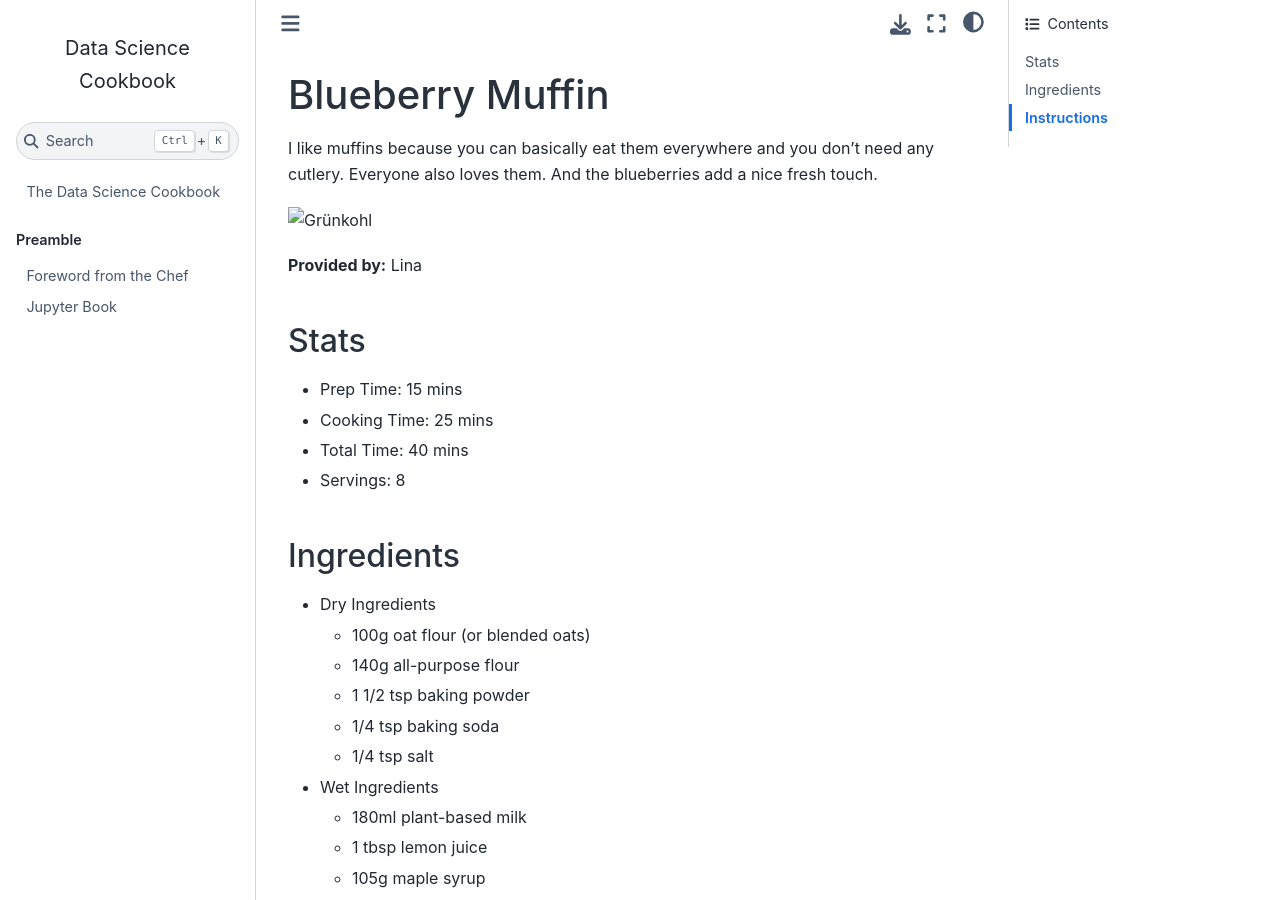
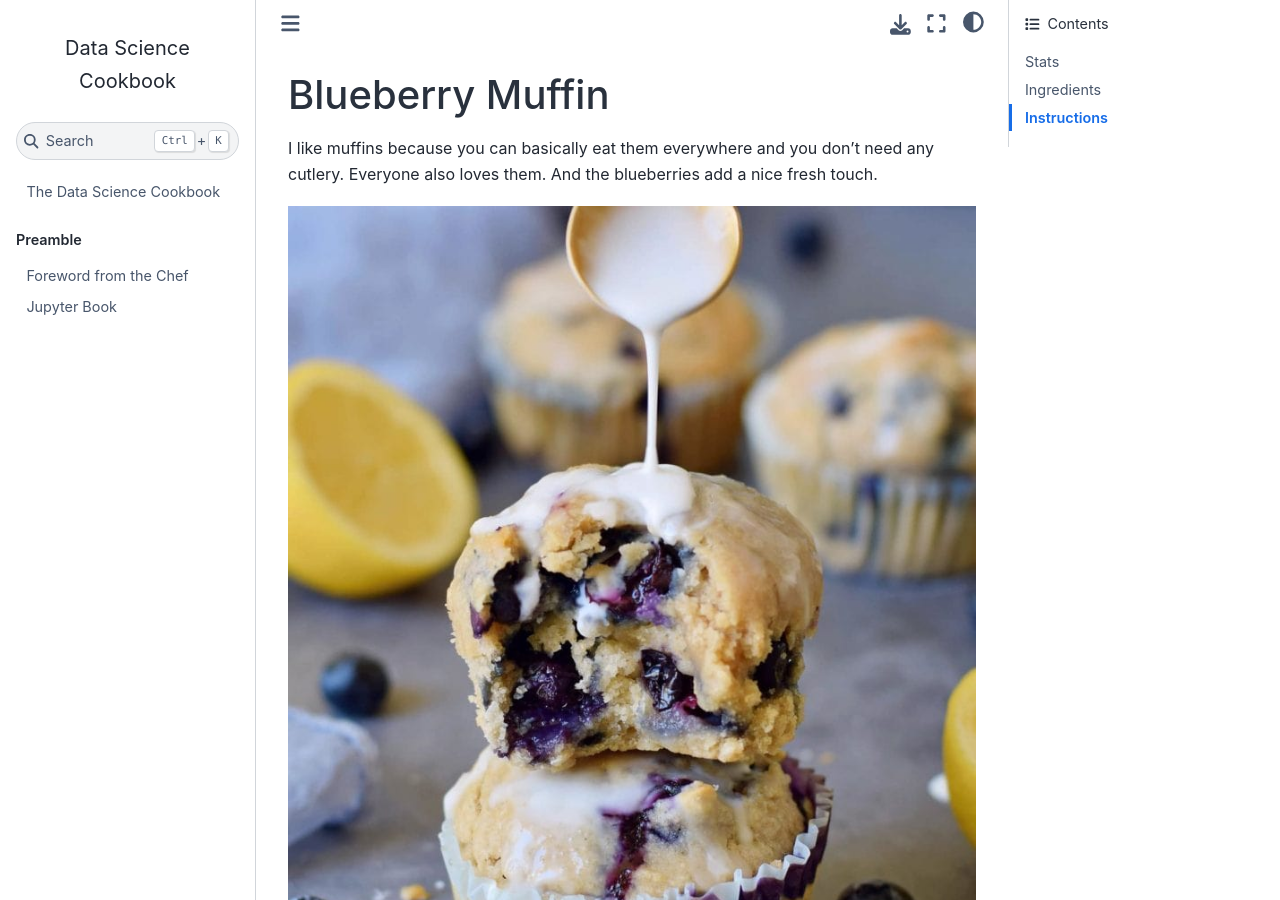
Before and after one commit to tillschwoerer/the-data-science-cookbook, a Jupyter Book: the page built from recipes/BlueberryMuffin.md, in a window 1280 px wide and 900 px high. Built offline with Jupyter Book 1.0.4 settings and Sphinx 7.4.7 and the Sphinx Book theme 1.1.4, drawn with Linux system fonts in a browser that asks for light colours; pages that are not in the unit, such as notebooks, are missing from menus.

Commit message:
added the image path

```diff
--- a/recipes/BlueberryMuffin.md
+++ b/recipes/BlueberryMuffin.md
@@ -1,7 +1,7 @@
 # Blueberry Muffin
 I like muffins because you can basically eat them everywhere and you don't need any cutlery. Everyone also loves them. And the blueberries add a nice fresh touch.
 
-![Grünkohl](../img/Grünkohl.jpg)
+![Blueberry Muffins](../img/BlueberryMuffins.jpg)
 
 **Provided by:** Lina
 
```
